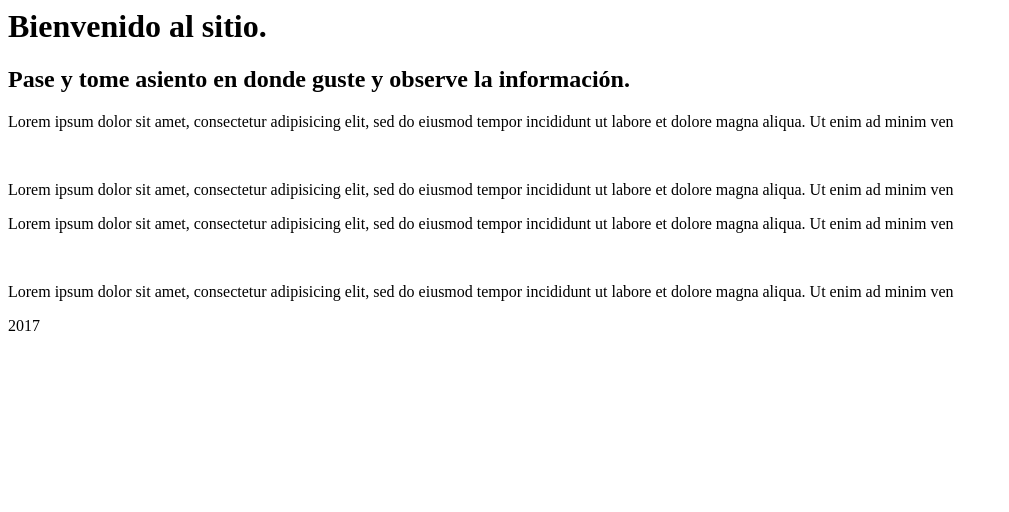
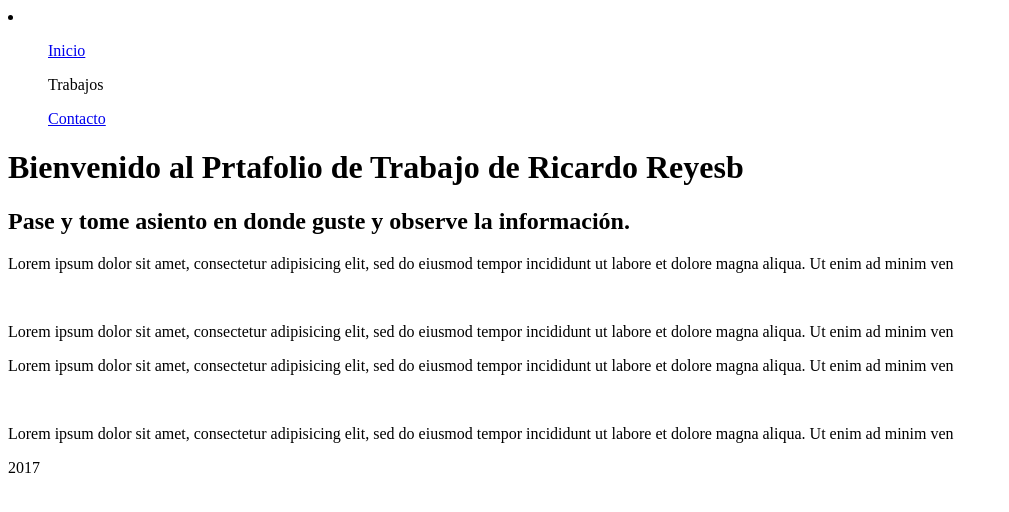
Before and after one commit to ReyesRichard/Aprendiendo-Sass-y-Pug, a plain HTML site: page index.html in a window 1280 px wide. Shown: the whole page, without its empty margins (0-1009 px from the left). Drawn offline with Linux system fonts and the light colour scheme.

Commit message:
Modificaicon index y se agrega contacto

```diff
--- a/index.html
+++ b/index.html
@@ -5,9 +5,15 @@
 </head>
 <body>
 	<header></header>
-	<nav></nav>
+	<nav>
+		<li>
+			<a href="index.html"><ul >Inicio</ul></a>
+			<ul>Trabajos</ul>
+			<a href="contacto.html"><ul>Contacto</ul></a>
+		</li>
+	</nav>
 	<div>
-		<h1>Bienvenido al sitio.</h1>
+		<h1>Bienvenido al Prtafolio de Trabajo de <b>Ricardo Reyesb</b></h1>
 		<h2> Pase y tome asiento en donde guste y observe la información.</h2>
 		<div>
 			<p>Lorem ipsum dolor sit amet, consectetur adipisicing elit, sed do eiusmod
```
Also changed, not shown: contacto.html (added, +17 -0 lines).
